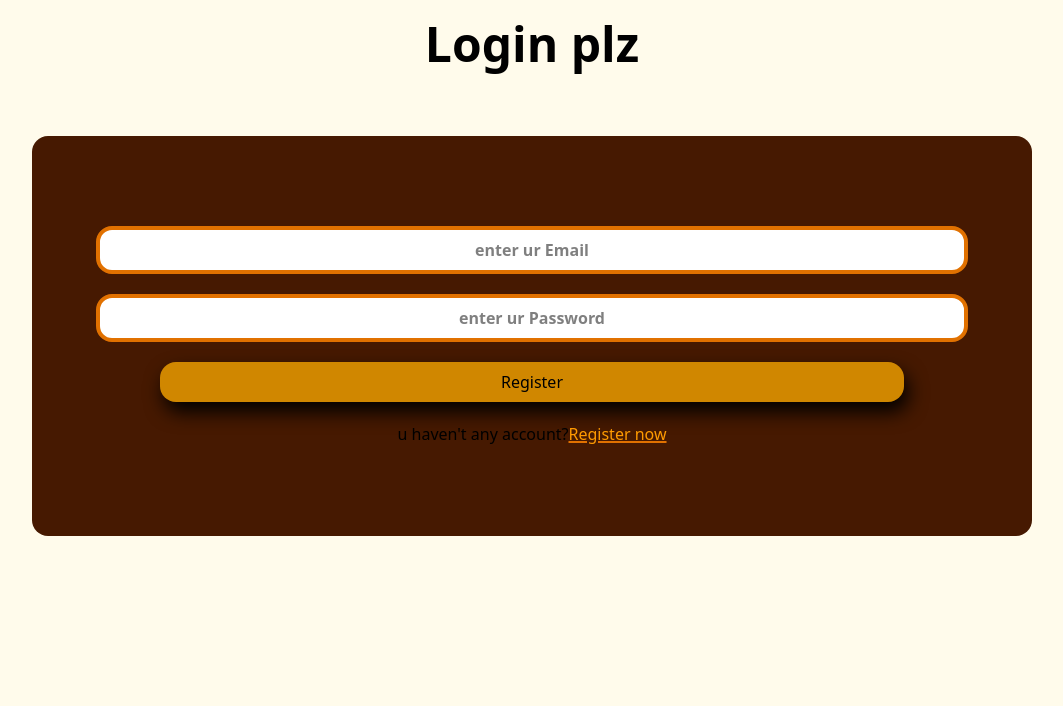
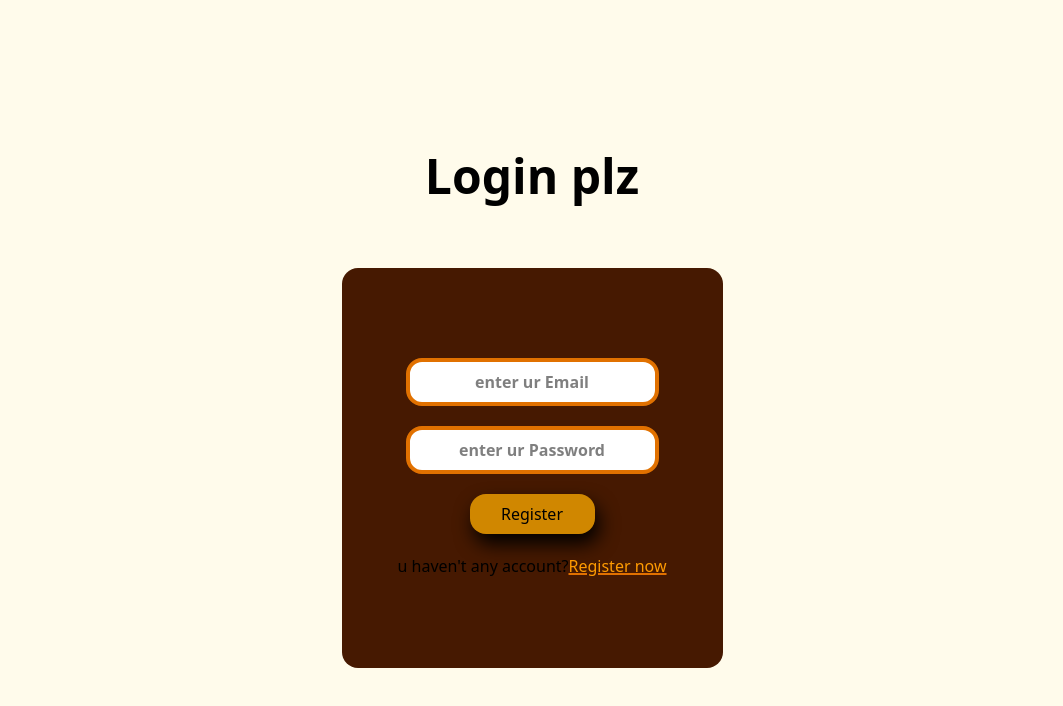
Before and after one commit to ridhukhan/ayriva, a Next.js app: page /login in a window 1280 px wide. Shown: the top 706 px of the page, without its empty margins (108-1171 px from the left). Built offline with nearby package versions, Linux system fonts and the light colour scheme.

Commit message:
Update page.js

```diff
--- a/app/login/page.js
+++ b/app/login/page.js
@@ -3,7 +3,7 @@ export default function Login(){
 
     return(
 
-        <div className="justify-center bg-amber-50 h-screen w-full items-center text-center">
+        <div className="min-h-screen w-full bg-amber-50 flex flex-col justify-center items-center p-4">
 
            <h1 className="text-5xl font-extrabold mt-5">Login plz</h1>
 
```
